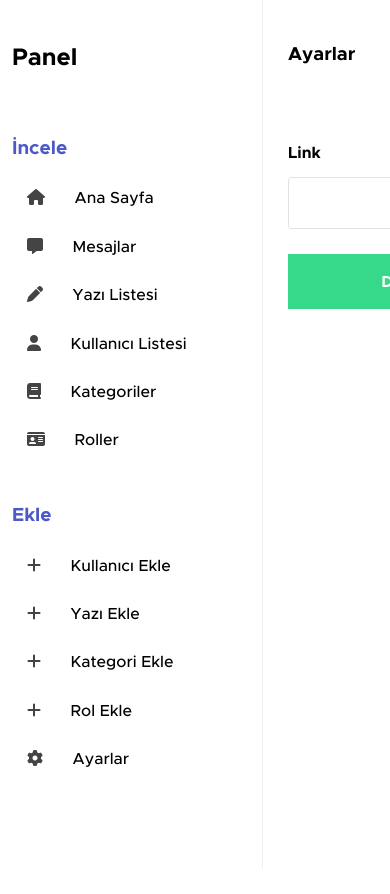
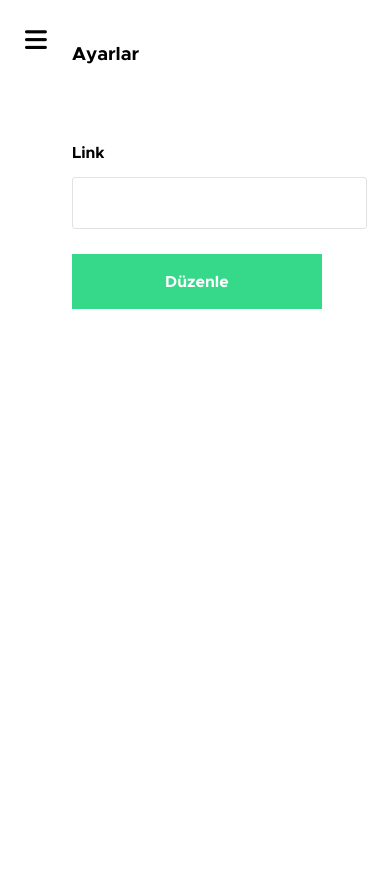
Before and after one commit to melihgulec/personal-blog, a PHP site: page /pages/panelSettings.php in a window 390 px wide; the page is wider, and only the part inside the window is pictured. Run offline with PHP 8.4, Linux system fonts and the light colour scheme; tables that the repository leaves empty or names only in its code hold one stand-in row (values such as "Sample post"); data that the repository does not hold is empty; some libraries are stand-ins or nearby versions.

Commit message:
Panel için base stil dosyası oluşturuldu ve implement edildi. Aside toggle hale getirildi.

```diff
--- a/components/sideBar.php
+++ b/components/sideBar.php
@@ -10,7 +10,11 @@ $sideBarPageIndexes = array(
 );
 
 echo '
-    <aside>
+    <div id="sideBarContainer">
+      <div class="barMenu" id="barMenu">
+          <i class="fa-solid fa-bars"></i>
+      </div>
+      <aside id="sideBar">
       <h2>Panel</h2>
         <div class="headItem">
           <label class="headLabel">İncele</label>
@@ -63,6 +67,7 @@ echo '
           </div>
         </div>
       </aside>
+    </div>
 ';
 
 
--- a/pages/categoriesList.php
+++ b/pages/categoriesList.php
@@ -10,12 +10,9 @@ $categories_query = $connection->query("SELECT * FROM categories");
     <meta http-equiv="X-UA-Compatible" content="IE=edge">
     <meta name="viewport" content="width=device-width, initial-scale=1.0">
     <title>Document</title>
-    <link rel="stylesheet" href="../styles/normalize.css">
-    <link rel="stylesheet" href="../styles/panel.css">
+    <?php include("panelBaseStyles.php") ?>
     <link rel="stylesheet" href="../styles/categoriesList.css">
-    <script src="https://kit.fontawesome.com/b6283481d8.js" crossorigin="anonymous"></script>
     <script src="//cdn.jsdelivr.net/npm/sweetalert2@11"></script>
-    <script src="https://ajax.googleapis.com/ajax/libs/jquery/3.6.0/jquery.min.js"></script>
     <script>
         function deleteCategory(categoryId) {
             $.post("../scripts/panelCategoryActions.php", {categoryId: categoryId, actionId: 2},
--- a/pages/categoryAdd.php
+++ b/pages/categoryAdd.php
@@ -5,12 +5,9 @@
     <meta http-equiv="X-UA-Compatible" content="IE=edge">
     <meta name="viewport" content="width=device-width, initial-scale=1.0">
     <title>Document</title>
-    <link rel="stylesheet" href="../styles/normalize.css">
-    <link rel="stylesheet" href="../styles/panel.css">
+    <?php include("panelBaseStyles.php") ?>
     <link rel="stylesheet" href="../styles/categoryEdit.css">
-    <script src="https://kit.fontawesome.com/b6283481d8.js" crossorigin="anonymous"></script>
     <script src="//cdn.jsdelivr.net/npm/sweetalert2@11"></script>
-    <script src="https://ajax.googleapis.com/ajax/libs/jquery/3.6.0/jquery.min.js"></script>
     <script>
         function addCategory() {
             var categoryName = document.getElementById("categoryName").value;
--- a/pages/categoryEdit.php
+++ b/pages/categoryEdit.php
@@ -16,12 +16,9 @@ $category = $getCategoryData->fetch_assoc();
     <meta http-equiv="X-UA-Compatible" content="IE=edge">
     <meta name="viewport" content="width=device-width, initial-scale=1.0">
     <title>Document</title>
-    <link rel="stylesheet" href="../styles/normalize.css">
-    <link rel="stylesheet" href="../styles/panel.css">
+    <?php include("panelBaseStyles.php") ?>
     <link rel="stylesheet" href="../styles/categoryEdit.css">
-    <script src="https://kit.fontawesome.com/b6283481d8.js" crossorigin="anonymous"></script>
     <script src="//cdn.jsdelivr.net/npm/sweetalert2@11"></script>
-    <script src="https://ajax.googleapis.com/ajax/libs/jquery/3.6.0/jquery.min.js"></script>
     <script>
         function editCategory() {
             var categoryName = document.getElementById("categoryName").value;
--- a/pages/contactForms.php
+++ b/pages/contactForms.php
@@ -12,12 +12,9 @@ $contact_query = $connection->query("SELECT * FROM contact");
     <meta http-equiv="X-UA-Compatible" content="IE=edge">
     <meta name="viewport" content="width=device-width, initial-scale=1.0">
     <title>Document</title>
-    <link rel="stylesheet" href="../styles/normalize.css">
-    <link rel="stylesheet" href="../styles/panel.css">
+    <?php include("panelBaseStyles.php") ?>
     <link rel="stylesheet" href="../styles/contactForms.css">
-    <script src="https://kit.fontawesome.com/b6283481d8.js" crossorigin="anonymous"></script>
     <script src="//cdn.jsdelivr.net/npm/sweetalert2@11"></script>
-    <script src="https://ajax.googleapis.com/ajax/libs/jquery/3.6.0/jquery.min.js"></script>
     <script>
         function deletePost(contactId) {
             $.post("../scripts/panelContactFormActions.php", {contactId: contactId, actionId: 2},
--- a/pages/panel.php
+++ b/pages/panel.php
@@ -5,10 +5,8 @@
     <meta http-equiv="X-UA-Compatible" content="IE=edge">
     <meta name="viewport" content="width=device-width, initial-scale=1.0">
     <title>Document</title>
-    <link rel="stylesheet" href="../styles/normalize.css">
-    <link rel="stylesheet" href="../styles/panel.css">
+    <?php include("panelBaseStyles.php") ?>
     <link rel="stylesheet" href="../styles/panelHome.css">
-    <script src="https://kit.fontawesome.com/b6283481d8.js" crossorigin="anonymous"></script>
 </head>
 <body>
     <?php include("../components/sideBar.php") ?>
--- /dev/null
+++ b/pages/panelBaseStyles.php
@@ -0,0 +1,11 @@
+<?php
+
+echo '
+    <link rel="stylesheet" href="../styles/normalize.css">
+    <link rel="stylesheet" href="../styles/panel.css">
+    <script src="https://ajax.googleapis.com/ajax/libs/jquery/3.6.0/jquery.min.js"></script>
+    <script src="https://kit.fontawesome.com/b6283481d8.js" crossorigin="anonymous"></script>
+    <script src="../scripts/toggleMenu.js"></script>
+';
+
+?>
--- a/pages/panelSettings.php
+++ b/pages/panelSettings.php
@@ -13,12 +13,9 @@ $socialMediaQuery = $connection->query("SELECT * FROM socialmedia");
     <meta http-equiv="X-UA-Compatible" content="IE=edge">
     <meta name="viewport" content="width=device-width, initial-scale=1.0">
     <title>Document</title>
-    <link rel="stylesheet" href="../styles/normalize.css">
-    <link rel="stylesheet" href="../styles/panel.css">
+    <?php include("panelBaseStyles.php") ?>
+    <script src="//cdn.jsdelivr.net/npm/sweetalert2@11"></script>
     <link rel="stylesheet" href="../styles/panelSettings.css">
-    <script src="https://kit.fontawesome.com/b6283481d8.js" crossorigin="anonymous"></script>
-    <script src="//cdn.jsdelivr.net/npm/sweetalert2@11"></script>
-    <script src="https://ajax.googleapis.com/ajax/libs/jquery/3.6.0/jquery.min.js"></script>
     <script>
         function editSettings(socialMediaName, socialMediaId) {
             var socialMediaLink = document.getElementById(socialMediaName).value;
--- a/pages/postAdd.php
+++ b/pages/postAdd.php
@@ -9,12 +9,9 @@ include("../scripts/connection.php");
     <meta http-equiv="X-UA-Compatible" content="IE=edge">
     <meta name="viewport" content="width=device-width, initial-scale=1.0">
     <title>Document</title>
-    <link rel="stylesheet" href="../styles/normalize.css">
-    <link rel="stylesheet" href="../styles/panel.css">
+    <?php include("panelBaseStyles.php") ?>
     <link rel="stylesheet" href="../styles/postEdit.css">
-    <script src="https://kit.fontawesome.com/b6283481d8.js" crossorigin="anonymous"></script>
     <script src="//cdn.jsdelivr.net/npm/sweetalert2@11"></script>
-    <script src="https://ajax.googleapis.com/ajax/libs/jquery/3.6.0/jquery.min.js"></script>
     <script>
         function addPost() {
             var postTitle = document.getElementById("postTitle").value;
--- a/pages/postEdit.php
+++ b/pages/postEdit.php
@@ -16,12 +16,9 @@ $post = $getPostData->fetch_assoc();
     <meta http-equiv="X-UA-Compatible" content="IE=edge">
     <meta name="viewport" content="width=device-width, initial-scale=1.0">
     <title>Document</title>
-    <link rel="stylesheet" href="../styles/normalize.css">
-    <link rel="stylesheet" href="../styles/panel.css">
+    <?php include("panelBaseStyles.php") ?>
     <link rel="stylesheet" href="../styles/postEdit.css">
-    <script src="https://kit.fontawesome.com/b6283481d8.js" crossorigin="anonymous"></script>
     <script src="//cdn.jsdelivr.net/npm/sweetalert2@11"></script>
-    <script src="https://ajax.googleapis.com/ajax/libs/jquery/3.6.0/jquery.min.js"></script>
     <script>
         function editPost() {
             var postTitle = document.getElementById("postTitle").value;
--- a/pages/postList.php
+++ b/pages/postList.php
@@ -12,12 +12,9 @@ $post_query = $connection->query("SELECT * FROM post");
     <meta http-equiv="X-UA-Compatible" content="IE=edge">
     <meta name="viewport" content="width=device-width, initial-scale=1.0">
     <title>Document</title>
-    <link rel="stylesheet" href="../styles/normalize.css">
-    <link rel="stylesheet" href="../styles/panel.css">
+    <?php include("panelBaseStyles.php") ?>
     <link rel="stylesheet" href="../styles/postList.css">
-    <script src="https://kit.fontawesome.com/b6283481d8.js" crossorigin="anonymous"></script>
     <script src="//cdn.jsdelivr.net/npm/sweetalert2@11"></script>
-    <script src="https://ajax.googleapis.com/ajax/libs/jquery/3.6.0/jquery.min.js"></script>
     <script>
         function deletePost(postId) {
             $.post("../scripts/panelPostActions.php", {postId: postId, actionId: 2},
--- a/pages/roleAdd.php
+++ b/pages/roleAdd.php
@@ -5,12 +5,9 @@
     <meta http-equiv="X-UA-Compatible" content="IE=edge">
     <meta name="viewport" content="width=device-width, initial-scale=1.0">
     <title>Document</title>
-    <link rel="stylesheet" href="../styles/normalize.css">
-    <link rel="stylesheet" href="../styles/panel.css">
+    <?php include("panelBaseStyles.php") ?>
     <link rel="stylesheet" href="../styles/categoryEdit.css">
-    <script src="https://kit.fontawesome.com/b6283481d8.js" crossorigin="anonymous"></script>
     <script src="//cdn.jsdelivr.net/npm/sweetalert2@11"></script>
-    <script src="https://ajax.googleapis.com/ajax/libs/jquery/3.6.0/jquery.min.js"></script>
     <script>
         function addRole() {
             var roleName = document.getElementById("roleName").value;
--- a/pages/roleEdit.php
+++ b/pages/roleEdit.php
@@ -16,12 +16,9 @@ $role = $getRoleData->fetch_assoc();
     <meta http-equiv="X-UA-Compatible" content="IE=edge">
     <meta name="viewport" content="width=device-width, initial-scale=1.0">
     <title>Document</title>
-    <link rel="stylesheet" href="../styles/normalize.css">
-    <link rel="stylesheet" href="../styles/panel.css">
+    <?php include("panelBaseStyles.php") ?>
     <link rel="stylesheet" href="../styles/categoryEdit.css">
-    <script src="https://kit.fontawesome.com/b6283481d8.js" crossorigin="anonymous"></script>
     <script src="//cdn.jsdelivr.net/npm/sweetalert2@11"></script>
-    <script src="https://ajax.googleapis.com/ajax/libs/jquery/3.6.0/jquery.min.js"></script>
     <script>
         function editRole() {
             var roleName = document.getElementById("roleName").value;
--- a/pages/rolesList.php
+++ b/pages/rolesList.php
@@ -10,12 +10,9 @@ $roles_query = $connection->query("SELECT * FROM role");
     <meta http-equiv="X-UA-Compatible" content="IE=edge">
     <meta name="viewport" content="width=device-width, initial-scale=1.0">
     <title>Document</title>
-    <link rel="stylesheet" href="../styles/normalize.css">
-    <link rel="stylesheet" href="../styles/panel.css">
+    <?php include("panelBaseStyles.php") ?>
     <link rel="stylesheet" href="../styles/categoriesList.css">
-    <script src="https://kit.fontawesome.com/b6283481d8.js" crossorigin="anonymous"></script>
     <script src="//cdn.jsdelivr.net/npm/sweetalert2@11"></script>
-    <script src="https://ajax.googleapis.com/ajax/libs/jquery/3.6.0/jquery.min.js"></script>
     <script>
         function deleteCategory(roleId) {
             $.post("../scripts/panelRoleActions.php", {roleId: roleId, actionId: 2},
--- a/pages/userAdd.php
+++ b/pages/userAdd.php
@@ -9,12 +9,9 @@ include("../scripts/connection.php");
     <meta http-equiv="X-UA-Compatible" content="IE=edge">
     <meta name="viewport" content="width=device-width, initial-scale=1.0">
     <title>Document</title>
-    <link rel="stylesheet" href="../styles/normalize.css">
-    <link rel="stylesheet" href="../styles/panel.css">
+    <?php include("panelBaseStyles.php") ?>
     <link rel="stylesheet" href="../styles/postEdit.css">
-    <script src="https://kit.fontawesome.com/b6283481d8.js" crossorigin="anonymous"></script>
     <script src="//cdn.jsdelivr.net/npm/sweetalert2@11"></script>
-    <script src="https://ajax.googleapis.com/ajax/libs/jquery/3.6.0/jquery.min.js"></script>
     <script>
         function addUser() {
             var userName = document.getElementById("userName").value;
--- a/pages/userEdit.php
+++ b/pages/userEdit.php
@@ -16,12 +16,9 @@ $user = $getUserData->fetch_assoc();
     <meta http-equiv="X-UA-Compatible" content="IE=edge">
     <meta name="viewport" content="width=device-width, initial-scale=1.0">
     <title>Document</title>
-    <link rel="stylesheet" href="../styles/normalize.css">
-    <link rel="stylesheet" href="../styles/panel.css">
+    <?php include("panelBaseStyles.php") ?>
     <link rel="stylesheet" href="../styles/userEdit.css">
-    <script src="https://kit.fontawesome.com/b6283481d8.js" crossorigin="anonymous"></script>
     <script src="//cdn.jsdelivr.net/npm/sweetalert2@11"></script>
-    <script src="https://ajax.googleapis.com/ajax/libs/jquery/3.6.0/jquery.min.js"></script>
     <script>
         function editUser() {
             var userName = document.getElementById("userName").value;
--- a/pages/userList.php
+++ b/pages/userList.php
@@ -12,12 +12,9 @@ $users_query = $connection->query("SELECT * FROM user");
     <meta http-equiv="X-UA-Compatible" content="IE=edge">
     <meta name="viewport" content="width=device-width, initial-scale=1.0">
     <title>Document</title>
-    <link rel="stylesheet" href="../styles/normalize.css">
-    <link rel="stylesheet" href="../styles/panel.css">
+    <?php include("panelBaseStyles.php") ?>
     <link rel="stylesheet" href="../styles/userList.css">
-    <script src="https://kit.fontawesome.com/b6283481d8.js" crossorigin="anonymous"></script>
     <script src="//cdn.jsdelivr.net/npm/sweetalert2@11"></script>
-    <script src="https://ajax.googleapis.com/ajax/libs/jquery/3.6.0/jquery.min.js"></script>
     <script>
         function deleteUser(userId) {
             $.post("../scripts/panelUserActions.php", {userId: userId, actionId: 2},
--- /dev/null
+++ b/scripts/toggleMenu.js
@@ -0,0 +1,6 @@
+$(document).ready(() => {
+    $("#barMenu").click(() => {
+        let sideBar = $("#sideBar");
+        sideBar.toggleClass("showBarMenu");
+    });
+});
--- a/styles/panel.css
+++ b/styles/panel.css
@@ -18,8 +18,9 @@ aside {
   max-width: 450px;
   height: 100%;
   background-color: #fff;
-  padding: 25px 0 0 12px;
+  padding: 8px 0 0 12px;
   border-right: 1px solid #eee;
+  transition: 100ms ease-in-out;
 }
 
 .headItem{
@@ -93,3 +94,35 @@ aside h2 {
 .contentHead button:hover{
   cursor: pointer;
 }
+
+.barMenu{
+  display: none;
+  width: 5%;
+  padding-top: 28px;
+  padding-left: 25px;
+  height: 35px;
+  z-index: 1;
+}
+
+.barMenu i{
+  font-size: 25px;
+}
+
+.barMenu i:hover{
+  cursor: pointer;
+}
+
+.showBarMenu{
+  display: block !important;
+  z-index: 0;
+}
+
+@media only screen and (max-width: 1150px) {
+   aside{
+     display: none;
+  }
+
+  .barMenu{
+    display: block;
+  }
+}
```
Also changed, not shown: pages/seeContactForm.php (line endings or trailing spaces). Lines whose indentation alone changed are shown as unchanged.
